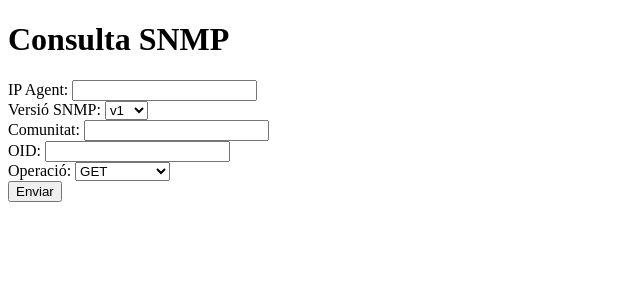
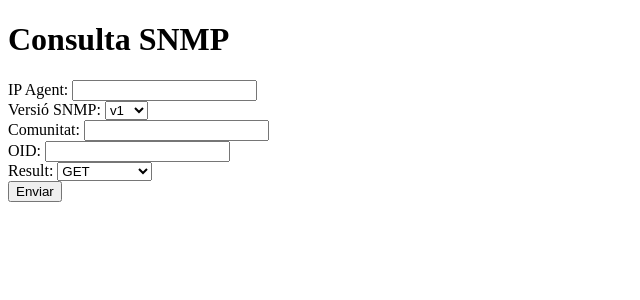
Before and after one commit to Ericssxn/Eric_Romero_MIB_Browser_web, a Flask app: template templates/form.html in a window 1280 px wide. Shown: the top 300 px of the page, without its empty margins (0-640 px from the left). Run offline with Flask 3, Linux system fonts and the light colour scheme; the template is opened without the code that fills it, so the values that code supplies are empty.

Commit message:
Add files via upload

```diff
--- a/app.py
+++ b/app.py
@@ -1,16 +1,12 @@
 from flask import Flask, render_template, request
-from pysnmp.hlapi import (
-    getCmd, setCmd, nextCmd, bulkCmd,
-    SnmpEngine, CommunityData, UdpTransportTarget,
-    ContextData, ObjectType, ObjectIdentity
-)
+from pysnmp.hlapi.v3arch.asyncio import get_cmd
 from pysnmp.proto.rfc1902 import OctetString, Integer
 
 app = Flask(__name__)
 
 @app.route("/", methods=["GET"])
 def index():
-    return render_template("index.html")
+    return render_template("form.html")
 
 @app.route("/snmp", methods=["POST"])
 def snmp():
@@ -26,11 +22,11 @@ def snmp():
         oid += ".0"
 
     if operation == "get":
-        result = snmp_get(agent_ip, community, oid)
+        result = snmpget(agent_ip, community, oid)
     elif operation == "next":
-        result = snmp_next(agent_ip, community, oid)
+        result = snmpnext(agent_ip, community, oid)
     elif operation == "bulkwalk":
-        result = snmp_bulkwalk(agent_ip, community, oid)
+        result = snmpbulkwalk(agent_ip, community, oid)
     elif operation == "set":
         if set_type == "OctetString":
             value = OctetString(set_value)
@@ -39,7 +35,7 @@ def snmp():
                 value = Integer(int(set_value))
             except ValueError:
                 return render_template("result.html", result=["Valor no vàlid per a Integer."])
-        result = snmp_set(agent_ip, community, oid, value)
+        result = snmpset(agent_ip, community, oid, value)
     else:
         result = ["Operació no reconeguda"]
 
--- a/templates/form.html
+++ b/templates/form.html
@@ -3,7 +3,7 @@
 <head><title>MIB Browser</title></head>
 <body>
   <h1>Consulta SNMP</h1>
-  <form method="POST" action="/operacio">
+  <form method="POST" action="/result.html">
     IP Agent: <input type="text" name="ip"><br>
     Versió SNMP:
     <select name="versio">
@@ -12,8 +12,8 @@
     </select><br>
     Comunitat: <input type="text" name="community"><br>
     OID: <input type="text" name="oid"><br>
-    Operació:
-    <select name="operacio">
+    Result:
+    <select name="result">
       <option value="get">GET</option>
       <option value="next">NEXT</option>
       <option value="set">SET</option>
```
